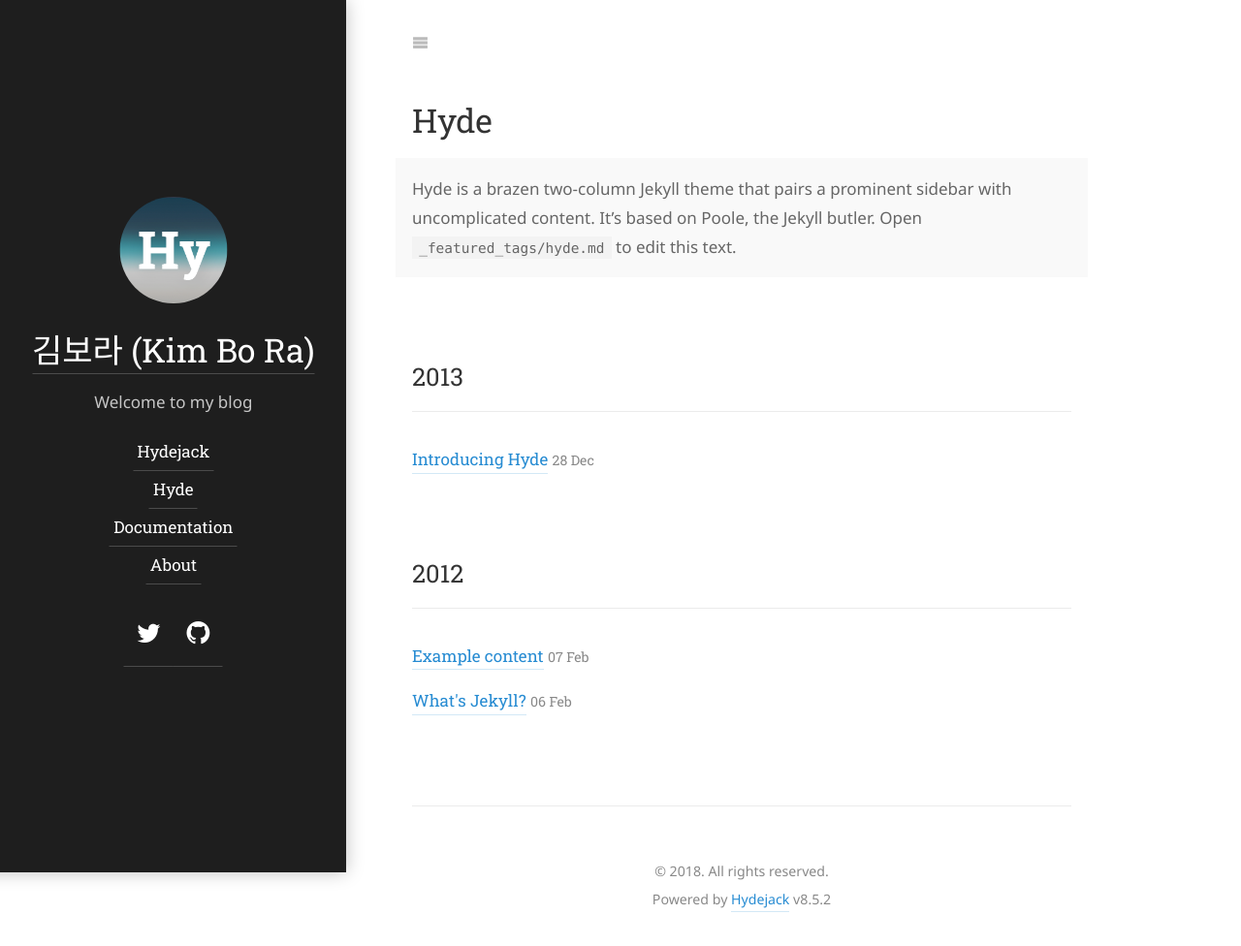
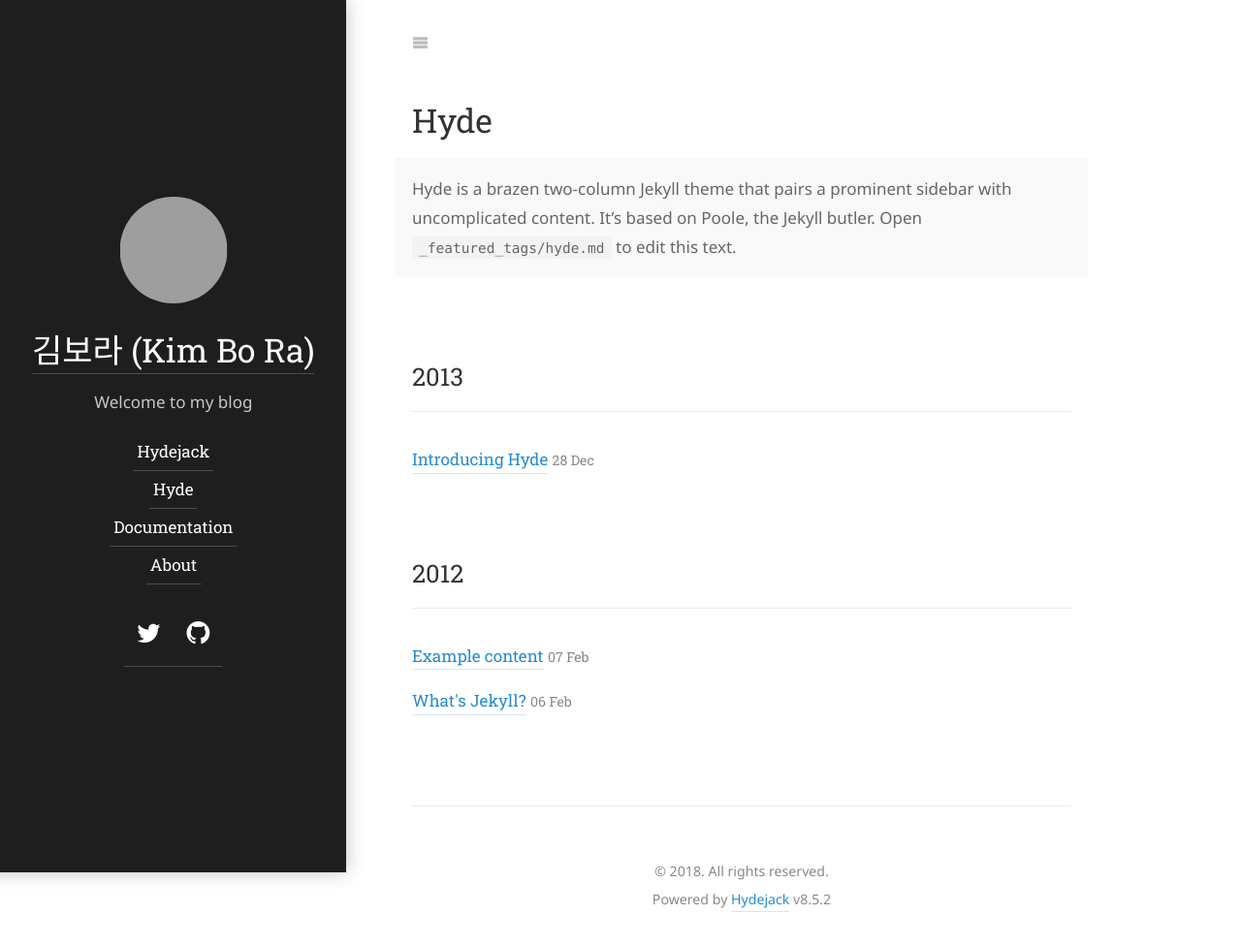
Before and after one commit to apion2514/apion2514.github.io, a Jekyll site: the page built from _featured_categories/hyde.md, in a window 1280 px wide. Shown: the whole page at 97% size. Built offline with Jekyll 4.4.1, drawn with Linux system fonts in a browser that asks for light colours; some web fonts are replaced; grey boxes are pictures that could not be loaded.

Commit message:
navigation 프로필 이미지 변경

```diff
--- a/_config.yml
+++ b/_config.yml
@@ -37,7 +37,7 @@
 # A (square) logo for your site.
 # If provided, it will be shown at the top of the sidebar.
 # It also used by the `jekyll-seo-tag` plugin.
-logo:                  /assets/icons/icon.png
+logo:                  /assets/img/kimbora.png
 
 # This should be the same author as first entry in `_data/authors.yml`.
 author:
```
Also changed, not shown: assets/img/kimbora.jpg (added).
